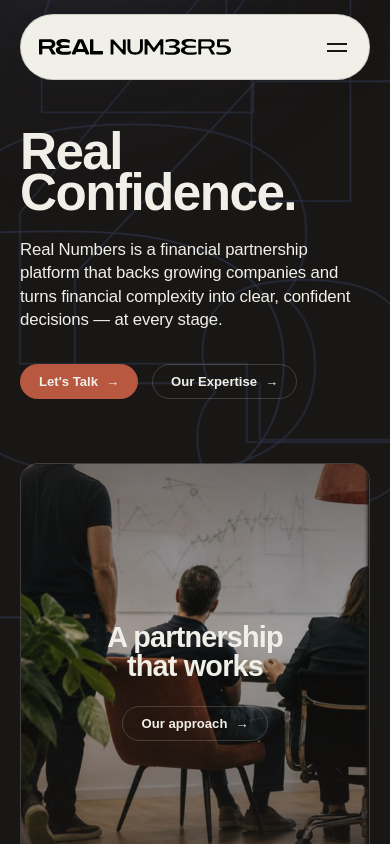
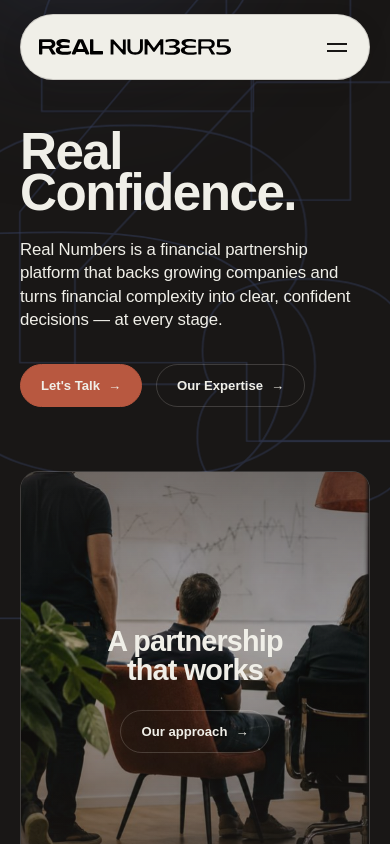
Before and after one commit to altlands89/real-numbers-website-nextjs, a Next.js app: page / in a window 390 px wide. Shown: the top 844 px of the page. Built offline with nearby package versions, Linux system fonts and the light colour scheme; a web font is replaced by a local one.

Commit message:
Bump pill-button touch targets to ~44px on mobile
.v2-pill-link buttons (hero CTAs, "Why Real Numbers", card links, etc.)
were only ~36px tall on mobile — under the comfortable touch-target
minimum. Desktop padding is untouched.

```diff
--- a/app/globals.css
+++ b/app/globals.css
@@ -2089,6 +2089,9 @@ p { margin: 0; }
   .v2-hero-inner { padding-top: 132px; }
   .v2-hero-headline { font-size: clamp(3.2rem, 13vw, 5rem); }
   .v2-hero-desc { font-size: 1.05rem; line-height: 1.4; }
+  /* Pill buttons were ~36px tall (10px padding + small type) — under the
+     ~44px comfortable touch-target minimum. Desktop is unaffected. */
+  .v2-pill-link { padding: 14px 20px; }
   /* Row scrolls edge-to-edge without wrapping, auto-advancing via
      LogoMarquee.tsx; the "Why Real Numbers" pill moves below it instead
      of sitting inline (there's no room for both side by side here). */
```
